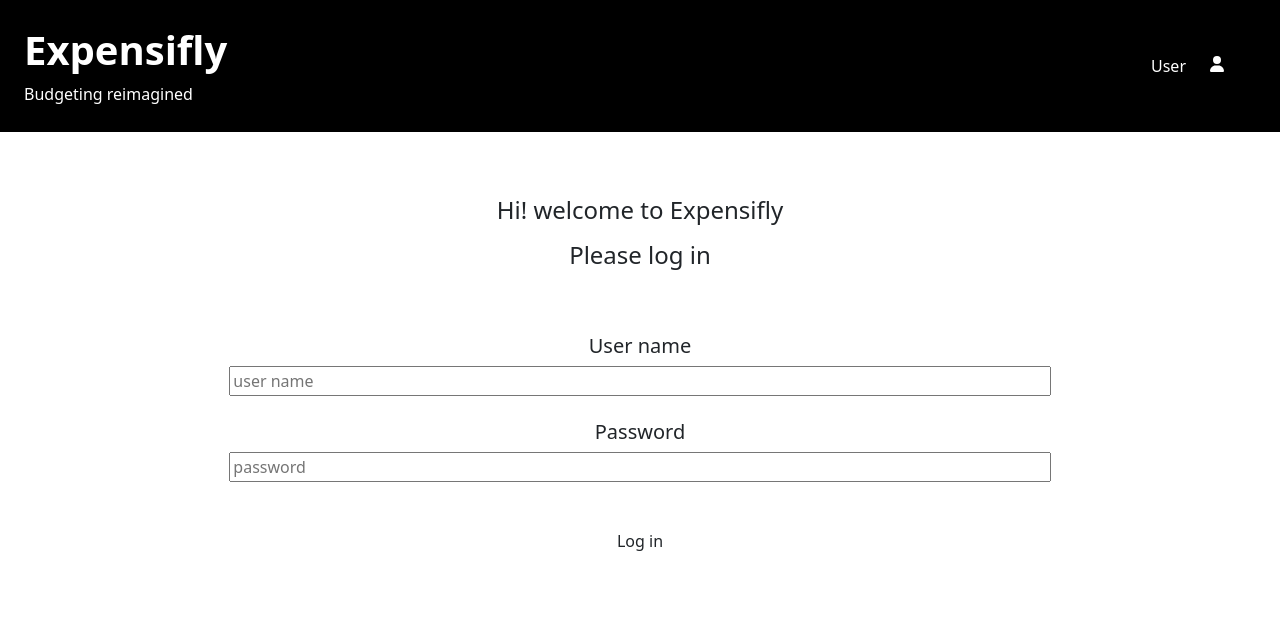
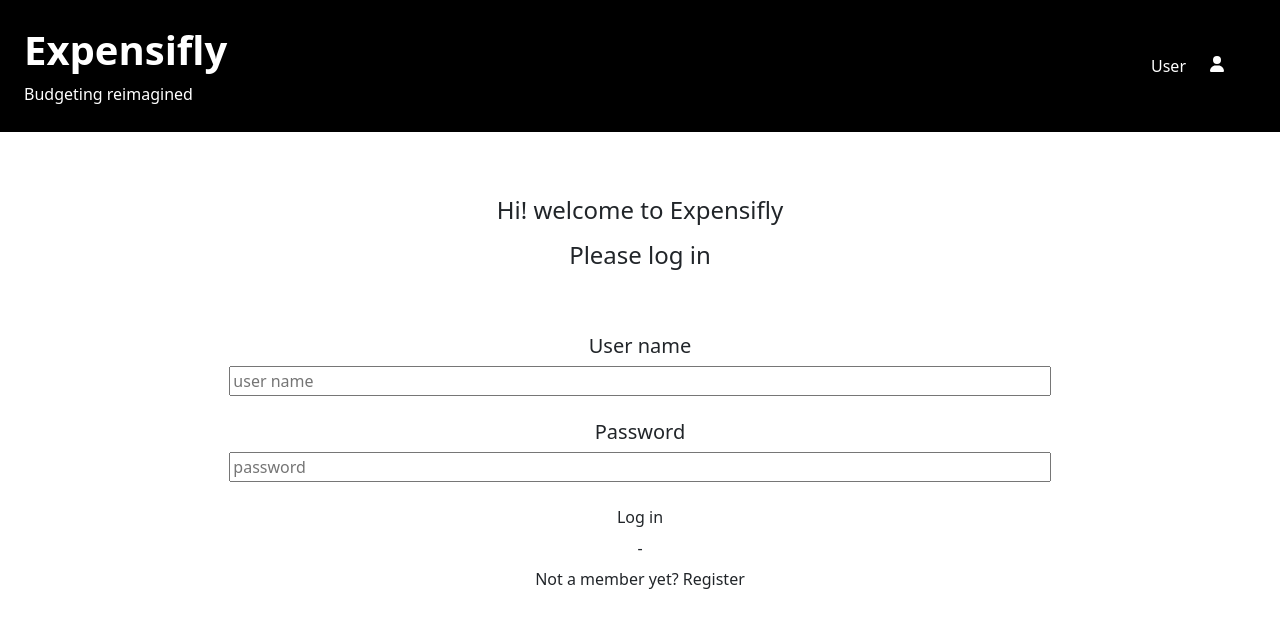
Before and after one commit to LaurynasGHub/Expensifly, a React (Create React App) app: page /user in a window 1280 px wide. Shown: the top 628 px of the page. Built offline with nearby package versions, Linux system fonts and the light colour scheme; no server answers.

Commit message:
added filter to filter data by userId before passing it to context

```diff
--- a/src/components/Budget/cards/ExpenseByMonthCard.jsx
+++ b/src/components/Budget/cards/ExpenseByMonthCard.jsx
@@ -3,11 +3,9 @@ import { useContext, useEffect, useState } from 'react';
 import { calculateMonthExpenses } from '../../../utils/calculateMonthExpenses';
 
 import { AppContext } from '../../../context/appContext';
-import { UserIdContext } from '../../../context/userIdContext';
 
 function ExpenseByMonthCard() {
   const { data } = useContext(AppContext);
-  const { userId } = useContext(UserIdContext);
 
   let uniqueMonths = [...new Set(data.map((item) => item.month))];
 
@@ -51,9 +49,7 @@ function ExpenseByMonthCard() {
           {uniqueMonths.map((item) => (
             <tr key={item}>
               <td>{item}</td>
-              <td>
-                {calculateMonthExpenses(data, item.toLowerCase(), userId)} €
-              </td>
+              <td>{calculateMonthExpenses(data, item.toLowerCase())} €</td>
             </tr>
           ))}
         </tbody>
--- a/src/components/Budget/cards/ExpenseByShopCard.jsx
+++ b/src/components/Budget/cards/ExpenseByShopCard.jsx
@@ -3,11 +3,9 @@ import { useContext, useState, useEffect } from 'react';
 import { calculateShopExpenses } from '../../../utils/calculateShopExpenses';
 
 import { AppContext } from '../../../context/appContext';
-import { UserIdContext } from '../../../context/userIdContext';
 
 function ExpenseByShopCard() {
   const { data } = useContext(AppContext);
-  const { userId } = useContext(UserIdContext);
 
   function capitalizeFirstLetter(string) {
     const lowerCaseString = string.toLowerCase();
@@ -59,9 +57,7 @@ function ExpenseByShopCard() {
           {uniqueShops.map((item) => (
             <tr key={item}>
               <td>{capitalizeFirstLetter(item)}</td>
-              <td>
-                {calculateShopExpenses(data, item.toLowerCase(), userId)} €
-              </td>
+              <td>{calculateShopExpenses(data, item.toLowerCase())} €</td>
             </tr>
           ))}
         </tbody>
--- a/src/components/Budget/cards/ExpenseByYearCard.jsx
+++ b/src/components/Budget/cards/ExpenseByYearCard.jsx
@@ -3,11 +3,9 @@ import { useContext, useState, useEffect } from 'react';
 import { calculateYearExpenses } from '../../../utils/calculateYearExpenses';
 
 import { AppContext } from '../../../context/appContext';
-import { UserIdContext } from '../../../context/userIdContext';
 
 function ExpenseByYearCard() {
   const { data } = useContext(AppContext);
-  const { userId } = useContext(UserIdContext);
 
   let uniqueYears = [
     ...new Set(data.map((item) => item.year).sort((a, b) => a - b)),
@@ -51,7 +49,7 @@ function ExpenseByYearCard() {
           {uniqueYears.map((item) => (
             <tr key={item}>
               <td>{item}</td>
-              <td>{calculateYearExpenses(data, item, userId)} €</td>
+              <td>{calculateYearExpenses(data, item)} €</td>
             </tr>
           ))}
         </tbody>
--- a/src/components/User/User.jsx
+++ b/src/components/User/User.jsx
@@ -9,9 +9,11 @@ import './user.scss';
 
 function User() {
   const { logIn, setLogIn } = useContext(LogInContext);
+  const [error, setError] = useState('');
+  const [showRegisterForm, setShowRegisterForm] = useState(false);
+
   const { userId, setUserId } = useContext(UserIdContext);
   const [loading, setLoading] = useState(false);
-  const [error, setError] = useState('');
 
   const getUsername = useRef();
   const getPassword = useRef();
@@ -79,11 +81,20 @@ function User() {
             ></input>
           </form>
           <div className="error-message mt-3">{error}</div>
-          <button type="button" className="my-4 btn" onClick={handleLogIn}>
-            Log in
-          </button>
+
+          <div className="user-login-register">
+            <button type="button" className="btn" onClick={handleLogIn}>
+              Log in
+            </button>
+            <div>-</div>
+            <button className="btn" onClick={() => setShowRegisterForm(true)}>
+              Not a member yet? Register
+            </button>
+          </div>
         </>
       ) : null}
+
+      {showRegisterForm ? <div>REGISTER</div> : null}
 
       {logIn ? (
         <div className="logged-in-successfully m-5">LOGGED IN SUCCESSFULLY</div>
--- a/src/components/User/user.scss
+++ b/src/components/User/user.scss
@@ -6,3 +6,8 @@
 .error-message {
   color: red;
 }
+
+.user-login-register {
+  display: flex;
+  flex-direction: column;
+}
--- a/src/context/appContext.jsx
+++ b/src/context/appContext.jsx
@@ -1,18 +1,20 @@
 import React, { createContext, useState, useEffect, useContext } from 'react';
 
 import { cfg } from '../cfg/cfg';
+import { UserIdContext } from './userIdContext';
 
 export const AppContext = createContext();
 
 function AppContextProvider(props) {
   const [loadingExpenses, setLoadingExpenses] = useState(false);
+  const { userId } = useContext(UserIdContext);
+
   const [data, setData] = useState(
-    //TODO
-    //finish setting up local storage/cache
     JSON.parse(localStorage.getItem('expensesData')) || []
   );
 
   //fetch expense data from the server
+  useEffect(() => {
     const fetchData = async () => {
       try {
         //set loading overlay
@@ -27,17 +29,19 @@ function AppContextProvider(props) {
         //set expenses to fetched data, convert it to json
         const expenses = await response.json();
 
-      setData(expenses);
+        setData(
+          expenses.filter((item) => {
+            return item.userId === userId;
+          })
+        );
       } catch (error) {
         console.log('error', error.message);
       } finally {
         setLoadingExpenses(false);
       }
     };
-
-  useEffect(() => {
     fetchData();
-  }, []);
+  }, [userId]);
 
   return (
     <AppContext.Provider value={{ data, setData, loadingExpenses }}>
--- a/src/utils/calculateMonthExpenses.js
+++ b/src/utils/calculateMonthExpenses.js
@@ -1,13 +1,10 @@
-export function calculateMonthExpenses(data, month, userId) {
+export function calculateMonthExpenses(data, month) {
   let calcPrice = 0;
   let priceArray = [];
 
   data
     .filter((item) => {
       return item.month.toLowerCase().includes(month);
-    })
-    .filter((item) => {
-      return item.userId === userId;
     })
     .map((item) => priceArray.push(parseFloat(item.price)));
 
--- a/src/utils/calculateShopExpenses.js
+++ b/src/utils/calculateShopExpenses.js
@@ -1,4 +1,4 @@
-export function calculateShopExpenses(data, shopName, userId) {
+export function calculateShopExpenses(data, shopName) {
   let calcPrice = 0;
   let priceArray = [];
 
@@ -7,10 +7,6 @@ export function calculateShopExpenses(data, shopName, userId) {
     .filter((item) => {
       return item.shop.toLowerCase().includes(shopName);
     })
-    .filter((item) => {
-      return item.userId === userId;
-    })
-
     .map((item) => priceArray.push(parseFloat(item.price)));
 
   for (let i = 0; i < priceArray.length; i++) {
--- a/src/utils/calculateYearExpenses.js
+++ b/src/utils/calculateYearExpenses.js
@@ -1,4 +1,4 @@
-export function calculateYearExpenses(data, year, userId) {
+export function calculateYearExpenses(data, year) {
   let calcPrice = 0;
   let priceArray = [];
 
@@ -6,9 +6,7 @@ export function calculateYearExpenses(data, year, userId) {
     .filter((item) => {
       return String(item.year).includes(year);
     })
-    .filter((item) => {
-      return item.userId === userId;
-    })
+
     .map((item) => priceArray.push(parseFloat(item.price)));
 
   for (let i = 0; i < priceArray.length; i++) {
```
Also changed, not shown: src/index.js (+6 -6 lines), 1 other file (tests, documents, lock files or other folders). Lines whose indentation alone changed are shown as unchanged.
